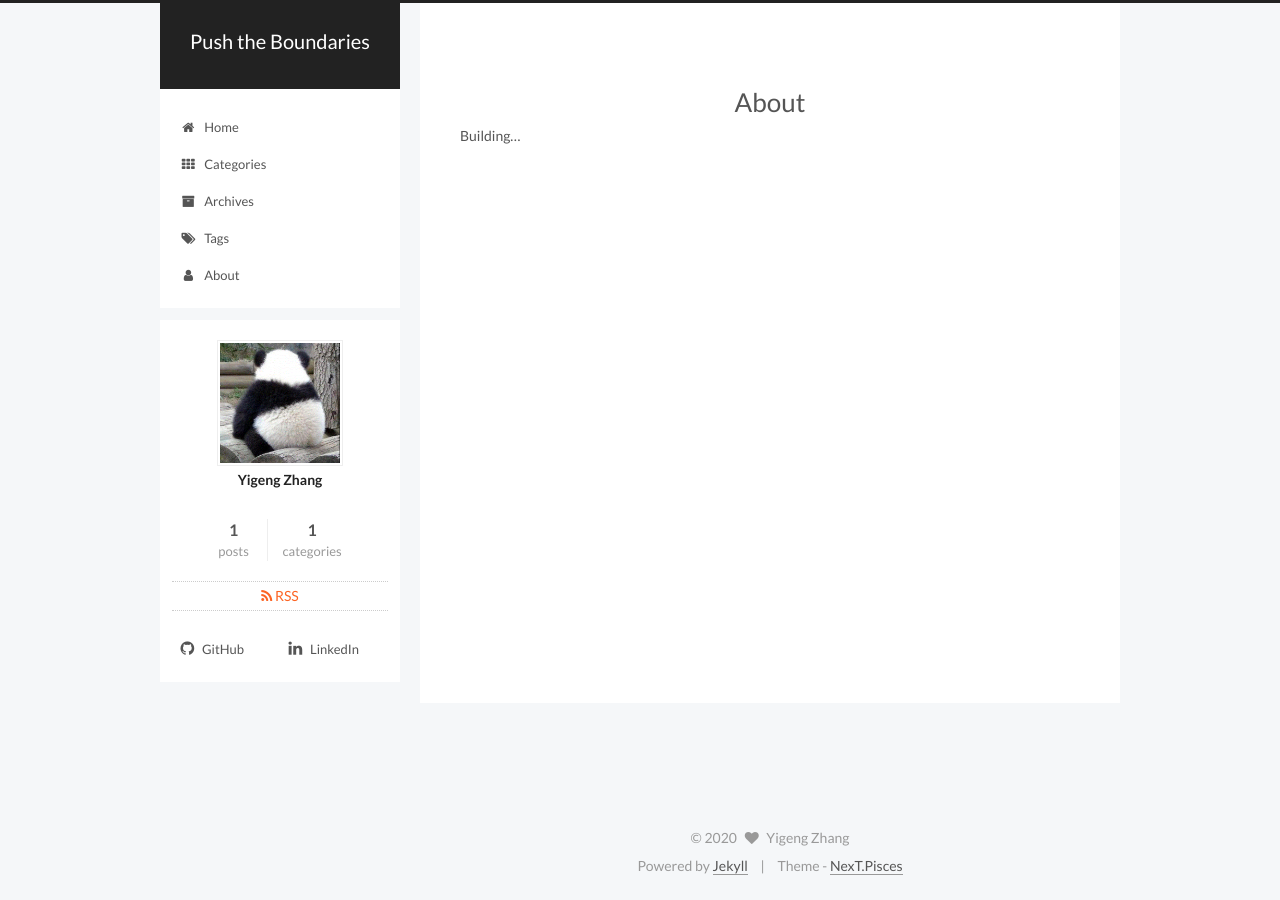
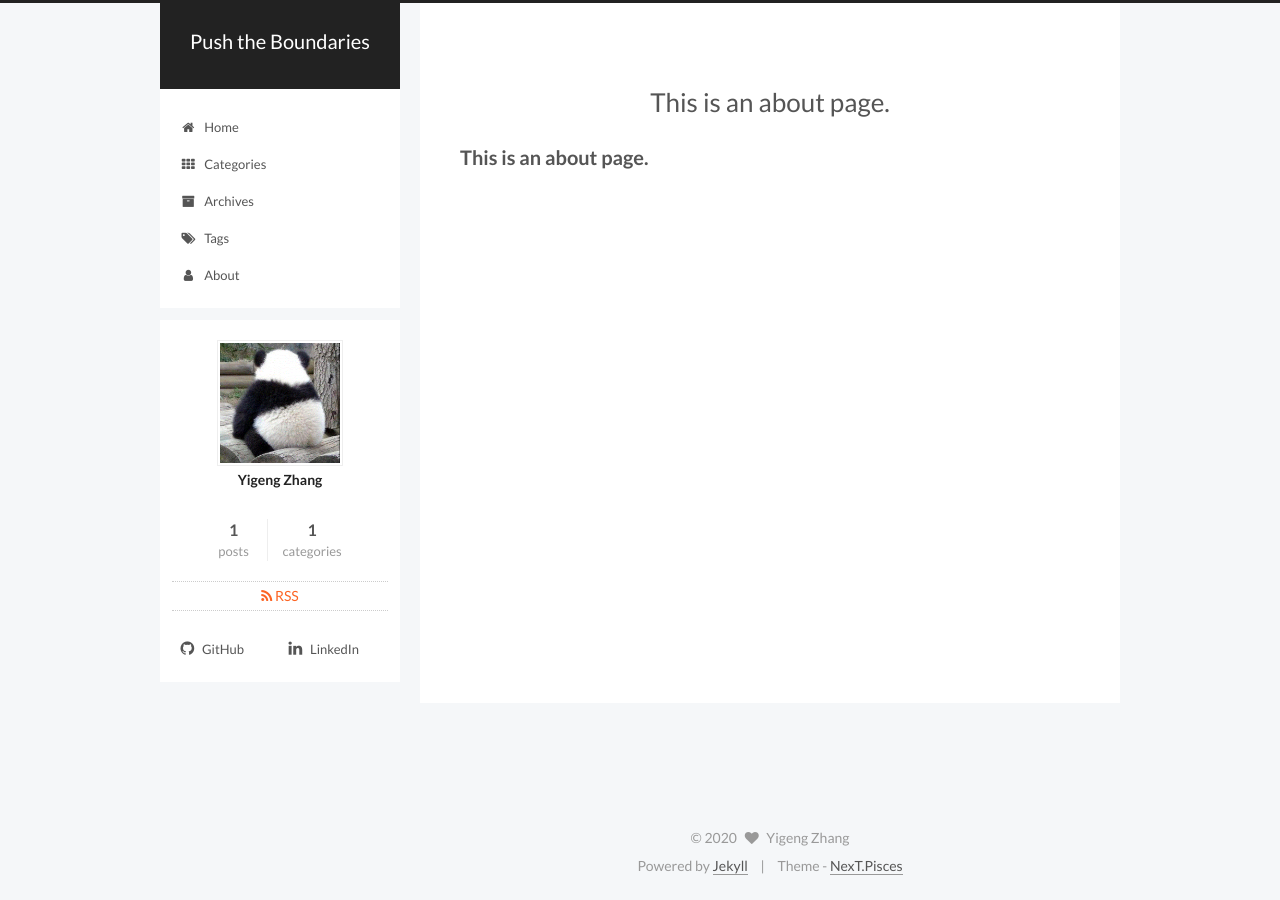
Before and after one commit to ZhangYigeng/ZhangYigeng.github.io, a Jekyll site: the page built from about/index.md, in a window 1280 px wide. Built offline with Jekyll 4.4.1, drawn with Linux system fonts in a browser that asks for light colours; our own code applies the rules of GitHub Pages for plain Markdown files.

Commit message:
Update index.md

```diff
--- a/about/index.md
+++ b/about/index.md
@@ -3,4 +3,4 @@
 type: about
 ---
 
-Building...
+## This is an about page.
```
